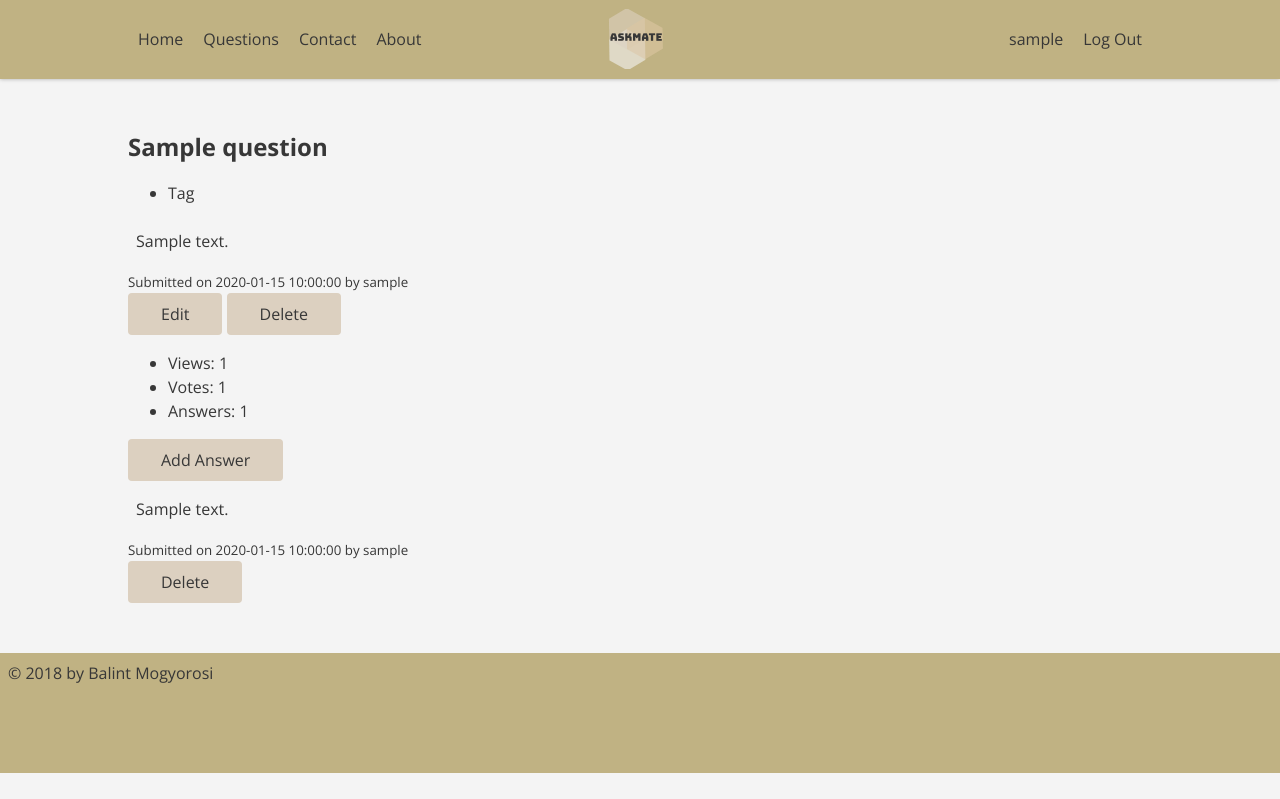
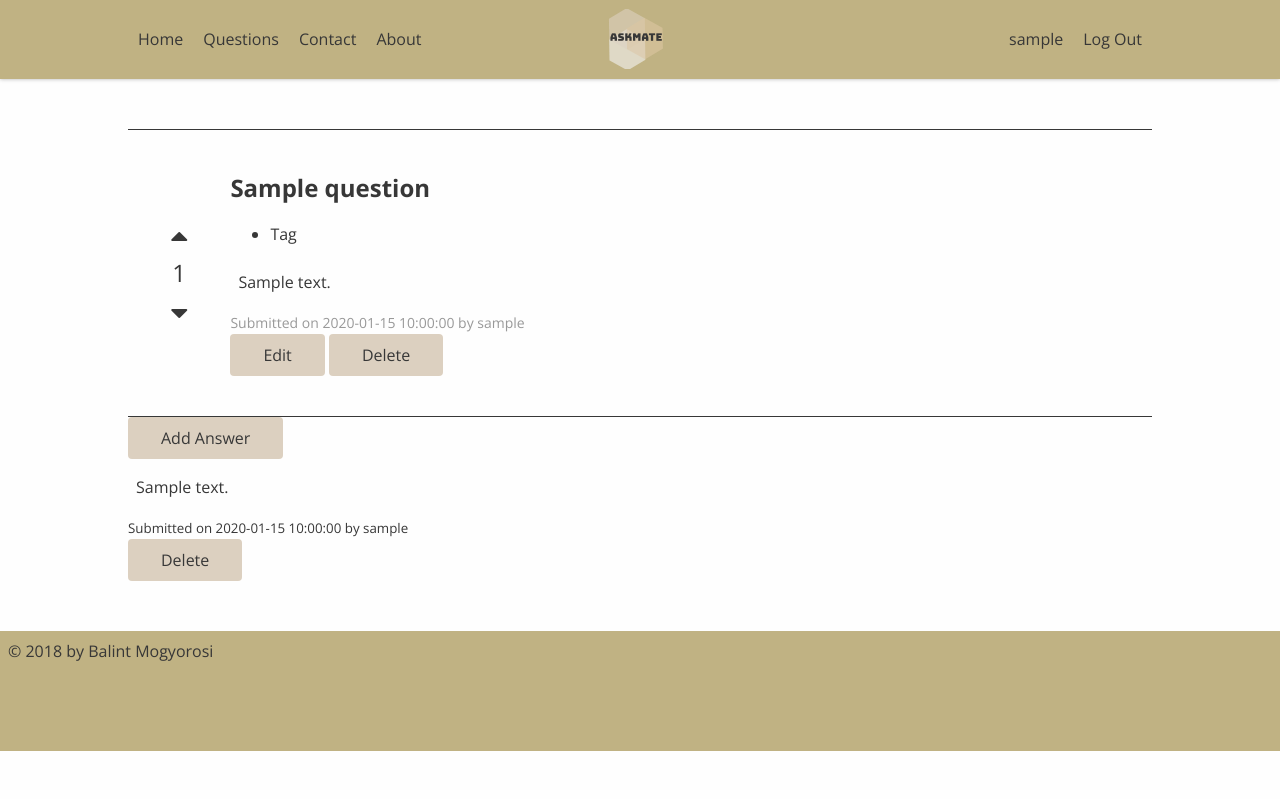
Before and after one commit to mogyorosibalin/AskMateOwn, a Flask app: template templates/question.html in a window 1280 px wide. Shown: the part 1-800 px from the top of the page. Run offline with Flask 2, Linux system fonts and the light colour scheme; the template is opened without the code that fills it: most values are stand-ins (such as "Sample title", 1, 10 or a date in 2020).

Commit message:
basic question formatting added, answers needed, also comments and buttons

```diff
--- a/static/css/main.css
+++ b/static/css/main.css
@@ -21,7 +21,7 @@ body {
     /* color: #212529; */
     color: #373737;
     text-align: left;
-    background-color: #F4F4F4;
+    background-color: #FEFEFE;
 }
 
 h1, h2, h3, h4, h5, h6 {
@@ -186,6 +186,102 @@ p {
     font-size: 40px;
 }
 
+/* ----- QUESTION STYLE ----- */
+.questions {
+    width: 100%;
+}
+
+.question {
+    display: flex;
+    flex-direction: row;
+    align-items: center;
+    width: 100%;
+    padding: 30px 15px;
+    box-sizing: border-box;
+    border-bottom: 1px solid #373737;
+}
+
+.question:nth-child(1) {
+    border-top: 1px solid #373737;
+}
+
+.question small {
+    font-size: 14px;
+    color: #999999;
+}
+
+.question .question-main {
+    width: 78%;
+}
+
+.question .question-main .question-title {
+    padding: 0;
+    margin: 0;
+}
+
+.question .question-main .question-title a {
+    font-size: 20px;
+    font-weight: normal;
+    color: #56A8E5;
+    text-decoration: none;
+}
+
+/* Add media query to widen it on tablet. */
+.question .question-aside {
+    width: 22%;
+}
+
+.question .question-aside .question-numbers {
+    display: flex;
+    flex-direction: row;
+    align-items: center;
+    justify-content: space-between;
+    padding: 0;
+    margin: 0;
+    list-style: none;
+}
+
+.question .question-aside .question-numbers li {
+    display: flex;
+    flex-direction: column;
+    align-items: center;
+    justify-content: center;
+}
+
+.question .question-aside .question-numbers li span.number {
+    font-size: 16px;
+}
+.question .question-aside .question-numbers li span.label {
+    font-size: 12px;
+}
+
+.question.single-question {
+    padding: 40px 0;
+}
+
+.question.single-question .question-aside {
+    width: 10%;
+}
+
+.question.single-question .question-aside .question-numbers {
+    display: flex;
+    flex-direction: column;
+    align-items: center;
+    justify-content: space-between;
+    padding: 0;
+    margin: 0;
+    list-style: none;
+}
+
+.question.single-question .question-aside .question-numbers li span {
+    font-size: 24px;
+}
+
+.question.single-question .question-aside .question-numbers li a {
+    font-size: 28px;
+    color: #373737;
+}
+
 /* ----- FORM STYLE ----- */
 .form {
     width: 100%;
--- a/templates/list.html
+++ b/templates/list.html
@@ -23,9 +23,9 @@
                 </main>
                 <aside class="question-aside">
                     <ul class="question-numbers">
-                        <li class="question-views">Views: {{ question.view_number }}</li>
-                        <li class="question-votes">Votes: {{ question.vote_number }}</li>
-                        <li class="question-answers">Answers: {{ question.answer_number }}</li>
+                        <li class="question-views"><span class="number">{{ question.view_number }}</span><span class="label">Views</span></li>
+                        <li class="question-votes"><span class="number">{{ question.vote_number }}</span><span class="label">Votes</span></li>
+                        <li class="question-answers"><span class="number">{{ question.answer_number }}</span><span class="label">Answers</span></li>
                     </ul>
                 </aside>
             </article>
--- a/templates/question.html
+++ b/templates/question.html
@@ -26,7 +26,14 @@
                 </form>
             </section>
         {% else %}
-            <article class="question">
+            <article class="question single-question">
+                <aside class="question-aside">
+                    <ul class="question-numbers">
+                        <li class="question-vote-up"><a href="#" class="arrow"><i class="fa fa-caret-up"></i></a></li>
+                        <li class="question-votes"><span class="number">{{ question.vote_number }}</span></li>
+                        <li class="question-vote-down"><a href="#" class="arrow"><i class="fa fa-caret-down"></i></a></li>
+                    </ul>
+                </aside>
                 <main class="question-main">
                     <h4 class="question-title">{{ question.title }}</h4>
                     <ul class="question-tags">
@@ -48,13 +55,6 @@
                         {% endif %}
                     </footer>
                 </main>
-                <aside class="question-aside">
-                    <ul class="question-numbers">
-                        <li class="question-views">Views: {{ question.view_number }}</li>
-                        <li class="question-votes">Votes: {{ question.vote_number }}</li>
-                        <li class="question-answers">Answers: {{ question.answer_number }}</li>
-                    </ul>
-                </aside>
             </article>
         {% endif %}
     </section>
```
